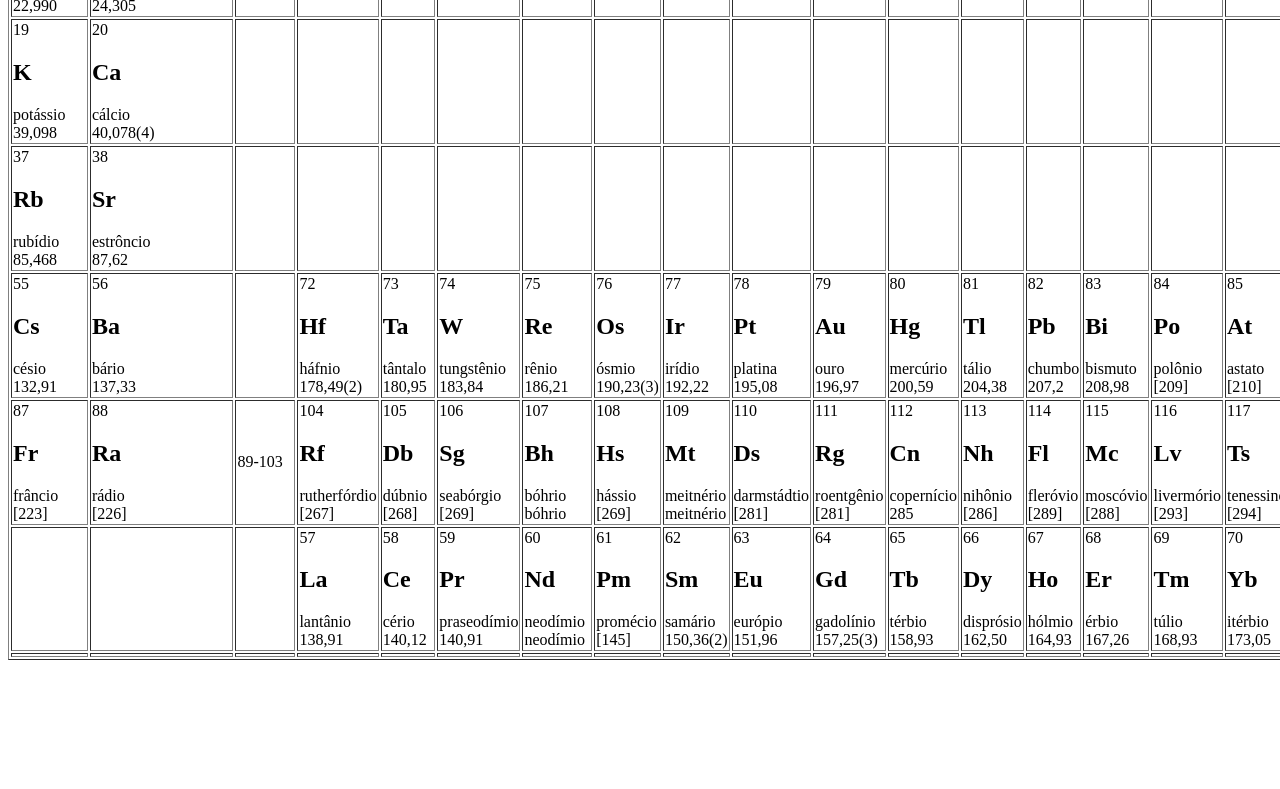
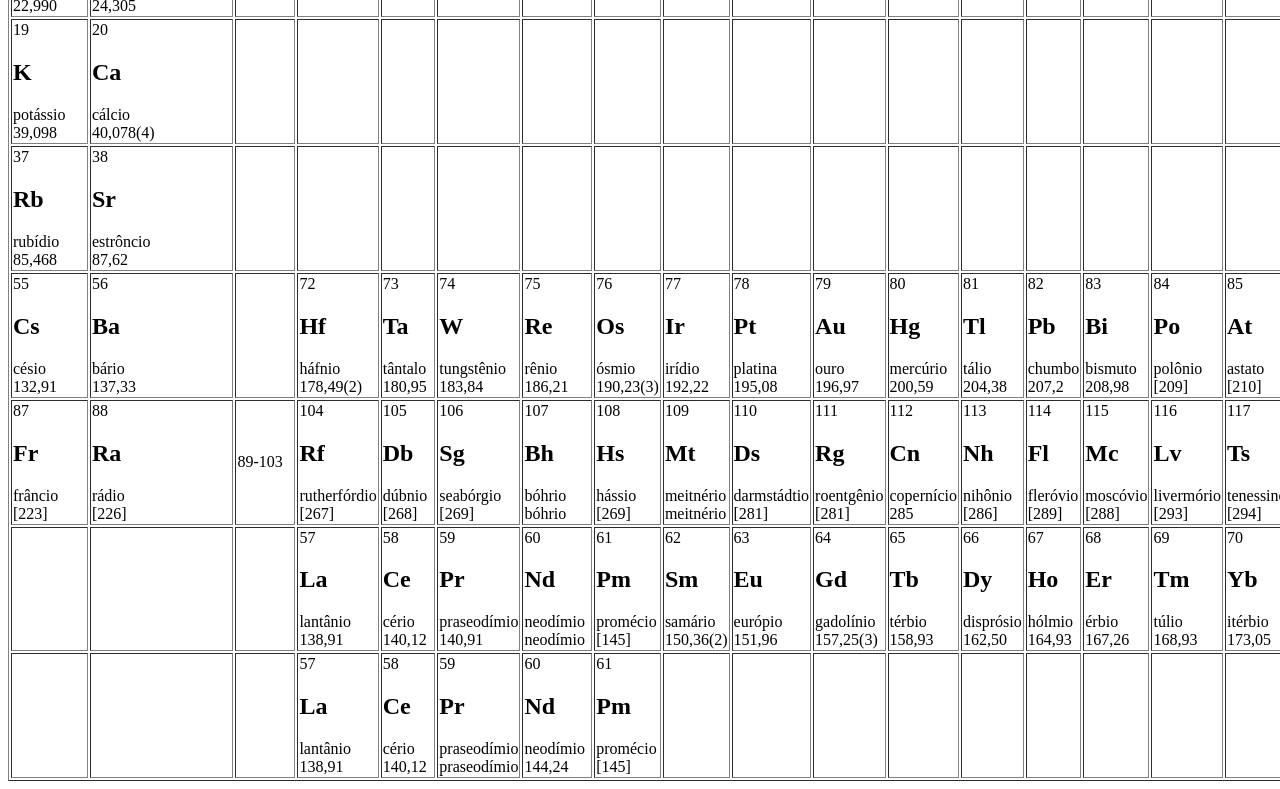
Before and after one commit to annaelizacc/TabelaPeriodica, a plain HTML site: page index.html in a window 1280 px wide. Shown: the part 524-1313 px from the top of the page. Before the commit the page ends 1192 px from the top, so only its background shows below. Drawn offline with Linux system fonts and the light colour scheme.

Commit message:
Update index.html

```diff
--- a/index.html
+++ b/index.html
@@ -653,26 +653,90 @@
     </td>
  </tr>
 
-
  <tr>
     <td></td>
     <td></td>
     <td></td>
-    <td></td>
-    <td></td>
-    <td></td>
-    <td></td>
-    <td></td>
-    <td></td>
-    <td></td>
-    <td></td>
-    <td></td>
-    <td></td>
-    <td></td>
-    <td></td>
-    <td></td>
-    <td></td>
-    <td></td>
+    <td>
+        <div>57</div>
+        <h2>La</h2>
+        <div>lantânio</div>
+        138,91
+    </td>
+    <td>
+        <div>58</div>
+        <h2>Ce</h2>
+        <div>cério</div>
+        140,12
+    </td>
+    <td>
+        <div>59</div>
+        <h2>Pr</h2>
+        <div>praseodímio</div>
+        praseodímio
+    </td>
+    <td>
+        <div>60</div>
+        <h2>Nd</h2>
+        <div>neodímio</div>
+        144,24
+    </td>
+    <td>
+        <div>61</div>
+        <h2>Pm</h2>
+        <div>promécio</div>
+        [145]
+    </td>
+    <td>
+         <div></div>
+         <h2></h2>
+          <div></div>
+         </td>
+    <td>
+         <div></div>
+         <h2></h2>
+          <div></div>
+         </td>
+    <td>
+         <div></div>
+         <h2></h2>
+          <div></div>
+         </td>
+    <td>
+         <div></div>
+         <h2></h2>
+        <div></div>
+         </td>
+    <td>
+         <div></div>
+         <h2></h2>
+        <div></div>
+         </td>
+    <td>
+         <div></div>
+         <h2></h2>
+          <div></div>
+         </td>
+    <td>
+         <div></div>
+         <h2></h2>
+          <div></div>
+         </td>
+    <td>
+         <div></div>
+         <h2></h2>
+          <div></div>
+         </td>
+    <td>
+         <div></div>
+         <h2></h2>
+          <div></div>
+         </td>
+    <td>
+         <div></div>
+         <h2></h2>
+          <div></div>
+         </td>
  </tr>
  </table>
 
```
